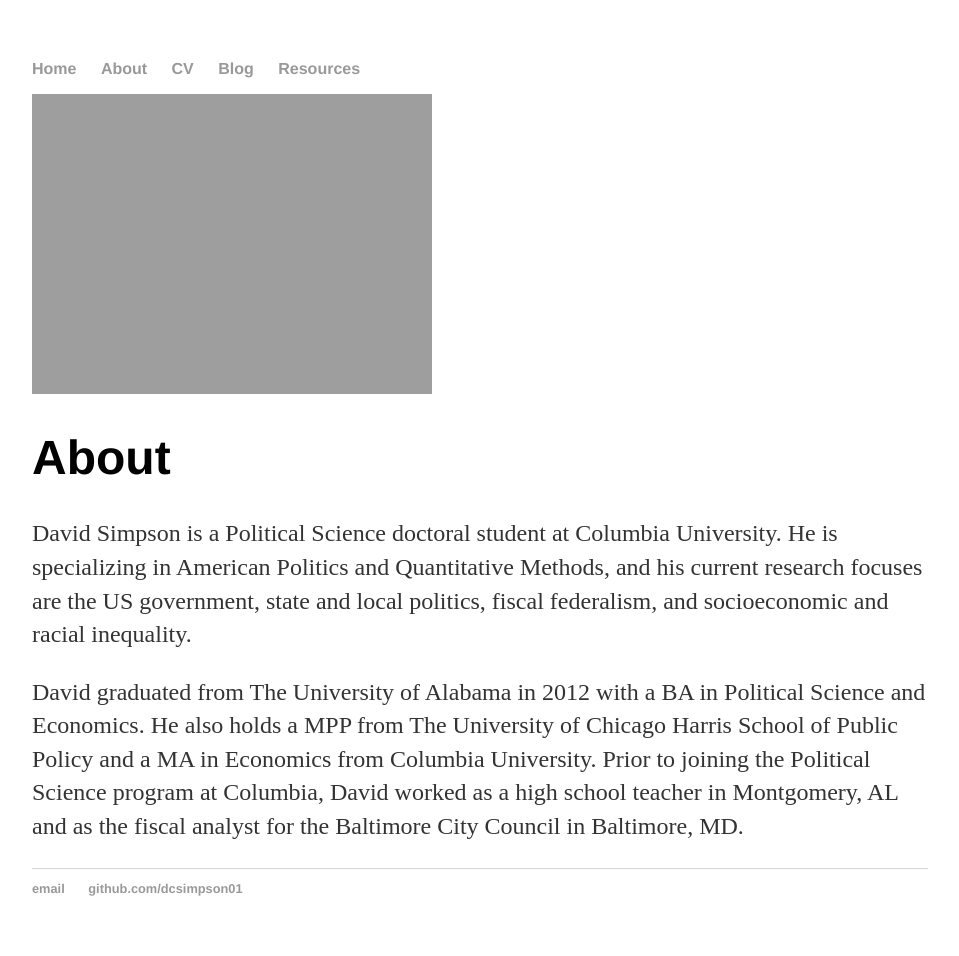
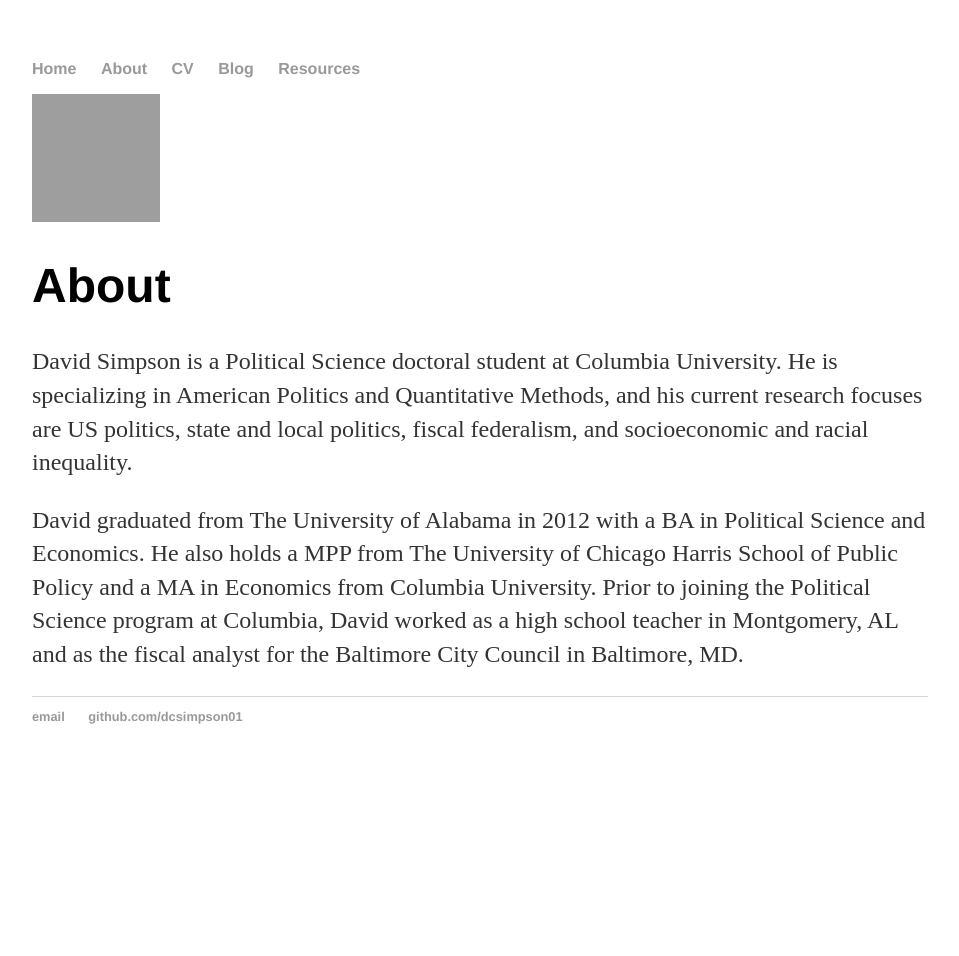
Before and after one commit to dcsimpson01/dcsimpson01.github.io, a Jekyll site: the page built from about/index.html, in a window 1280 px wide. Shown: the whole page, without its empty margins (160-1119 px from the left). Built offline with Jekyll 4.4.1, drawn with Linux system fonts in a browser that asks for light colours; after the commit the page ends 900 px from its top, so only the background shows below that.

Commit message:
Update index.html

```diff
--- a/about/index.html
+++ b/about/index.html
@@ -5,10 +5,10 @@ title: About David Simpson
 
 		<div class="about">
 
-			<img src="https://dcsimpson01.github.io/docs/David_Bike.jpg" alt="David with Bike">
+			<img src="https://dcsimpson01.github.io/docs/David_Bike.jpg" alt="David with Bike" style="width:128px;height:128px;">
 			<h1>About</h1>
 
-      <p>David Simpson is a Political Science doctoral student at Columbia University. He is specializing in American Politics and Quantitative Methods, and his current research focuses are the US government, state and local politics, fiscal federalism, and socioeconomic and racial inequality.</p>
+      <p>David Simpson is a Political Science doctoral student at Columbia University. He is specializing in American Politics and Quantitative Methods, and his current research focuses are US politics, state and local politics, fiscal federalism, and socioeconomic and racial inequality.</p>
       <p>David graduated from The University of Alabama in 2012 with a BA in Political Science and Economics. He also holds a MPP from The University of Chicago Harris School of Public Policy and a MA in Economics from Columbia University. Prior to joining the Political Science program at Columbia, David worked as a high school teacher in Montgomery, AL and as the fiscal analyst for the Baltimore City Council in Baltimore, MD.</p>
 <!--
 			<ul class="contacts">
```
